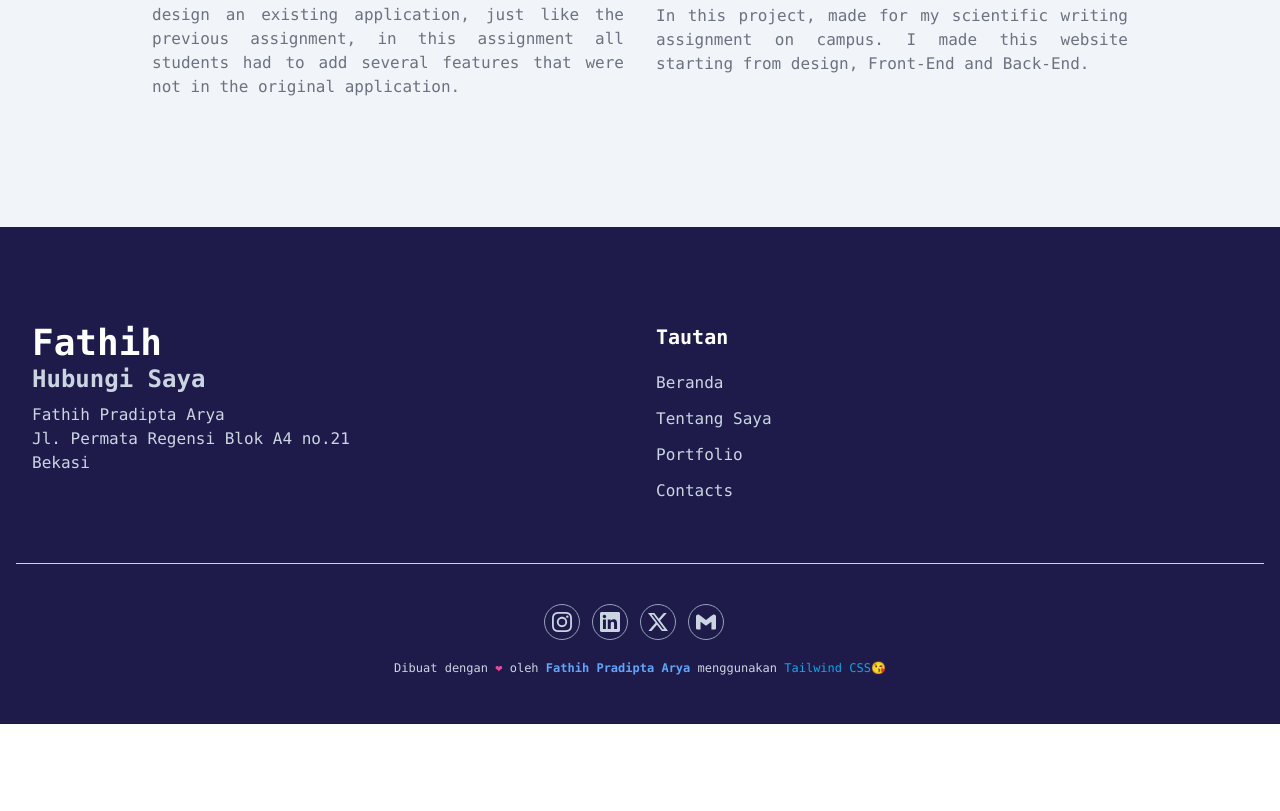
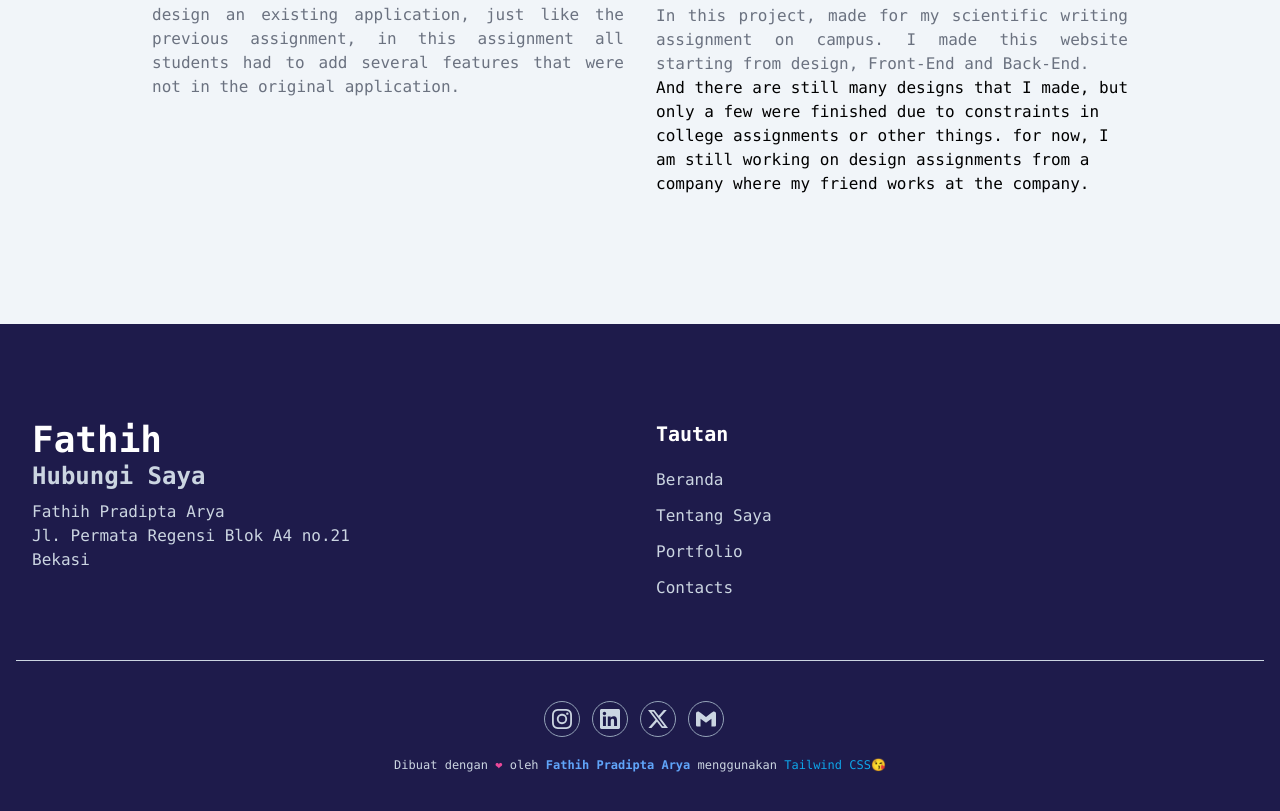
Before and after one commit to TrustyKrab/Portofolio_Fathih, a website: page index.html in a window 1280 px wide. Shown: the part 2511-3322 px from the top of the page. Before the commit the page ends 3235 px from the top, so only its background shows below. Drawn offline with nearby package versions, Linux system fonts and the light colour scheme.

Commit message:
Second Change

```diff
--- a/index.html
+++ b/index.html
@@ -215,6 +215,11 @@
                 </p>
               </div>
             </div>
+          </div>
+          <div>
+            <h1>And there are still many designs that I made, but only a few were finished due to constraints in college
+              assignments or other things. for now, I am still working on design assignments from a company where my
+              friend works at the company.</h1>
           </div>
   </section>
   <!-- PORTFOLIO SECTION END -->
```
